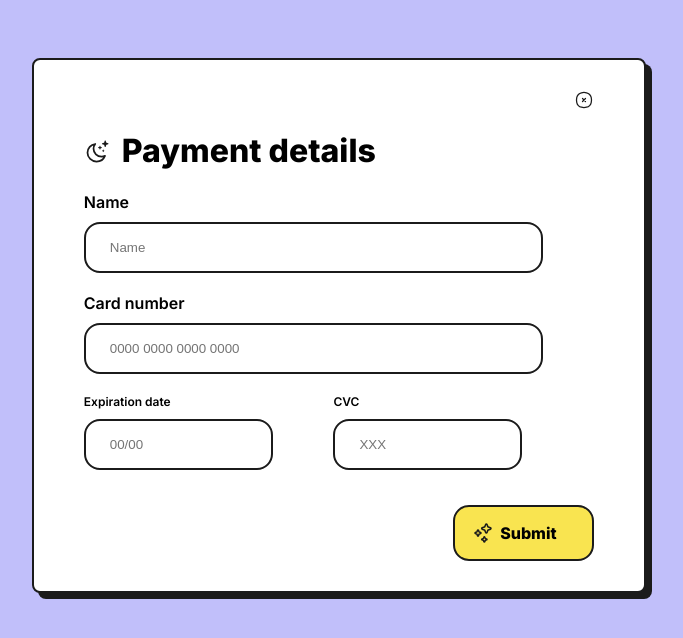
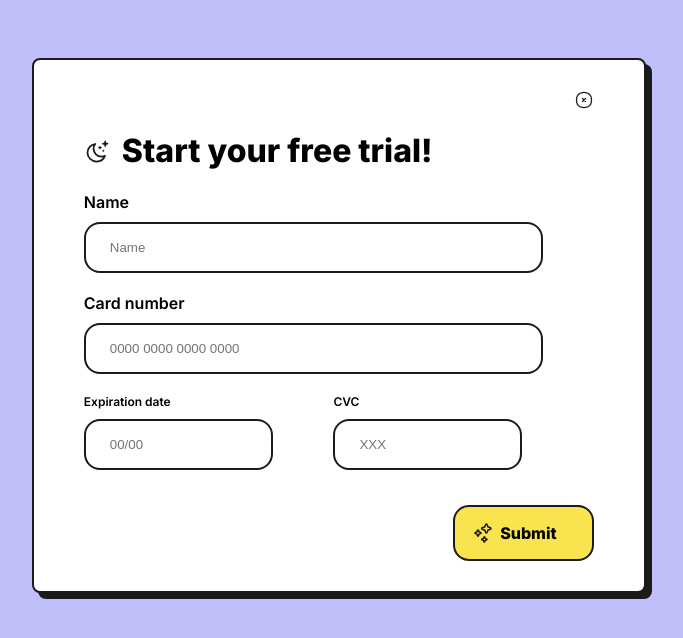
Before and after one commit to NotWazak/uwu-jtm, a plain HTML site: page pay-kaylilaa-nudes-92831.html in a window 1280 px wide. Shown: the whole page, without its empty margins (301-984 px from the left). Drawn offline with Linux system fonts and the light colour scheme.

Commit message:
Update pay-kaylilaa-nudes-92831.html

```diff
--- a/pay-kaylilaa-nudes-92831.html
+++ b/pay-kaylilaa-nudes-92831.html
@@ -22,7 +22,7 @@
 <path d="M17.7693 3.29184C17.9089 2.90272 18.4661 2.90272 18.6057 3.29184L19.0842 4.62551C19.1288 4.75006 19.2281 4.84805 19.3542 4.89219L20.7045 5.36475C21.0985 5.50263 21.0985 6.05293 20.7045 6.19081L19.3542 6.66337C19.2281 6.7075 19.1288 6.80549 19.0842 6.93005L18.6057 8.26372C18.4661 8.65284 17.9089 8.65284 17.7693 8.26372L17.2908 6.93005C17.2462 6.80549 17.1469 6.7075 17.0208 6.66337L15.6705 6.19081C15.2765 6.05293 15.2765 5.50263 15.6705 5.36475L17.0208 4.89219C17.1469 4.84805 17.2462 4.75006 17.2908 4.62551L17.7693 3.29184Z" fill="#1B1B1B"/>
 <path d="M3 13.4597C3 17.6241 6.4742 21 10.7598 21C14.0591 21 16.8774 18.9993 18 16.1783C17.1109 16.5841 16.1181 16.8109 15.0709 16.8109C11.2614 16.8109 8.17323 13.8101 8.17323 10.1084C8.17323 8.56025 8.71338 7.13471 9.62054 6C5.87502 6.5355 3 9.67132 3 13.4597Z" stroke="#1B1B1B" stroke-width="1.5" stroke-linecap="round" stroke-linejoin="round"/>
 </svg>
-  <h1>Payment details</h1>
+  <h1>Start your free trial!</h1>
 
   </div>
 
```
